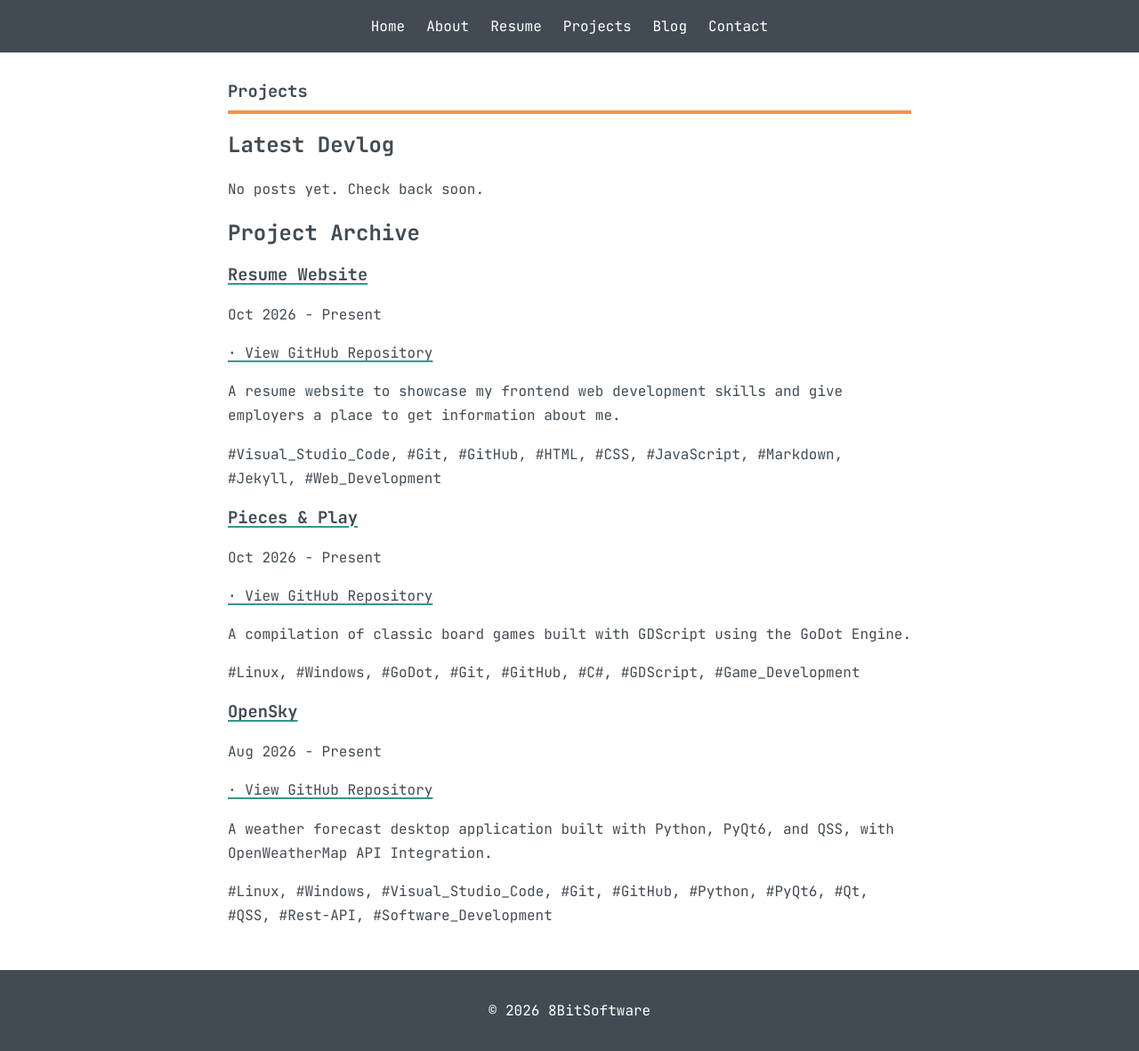
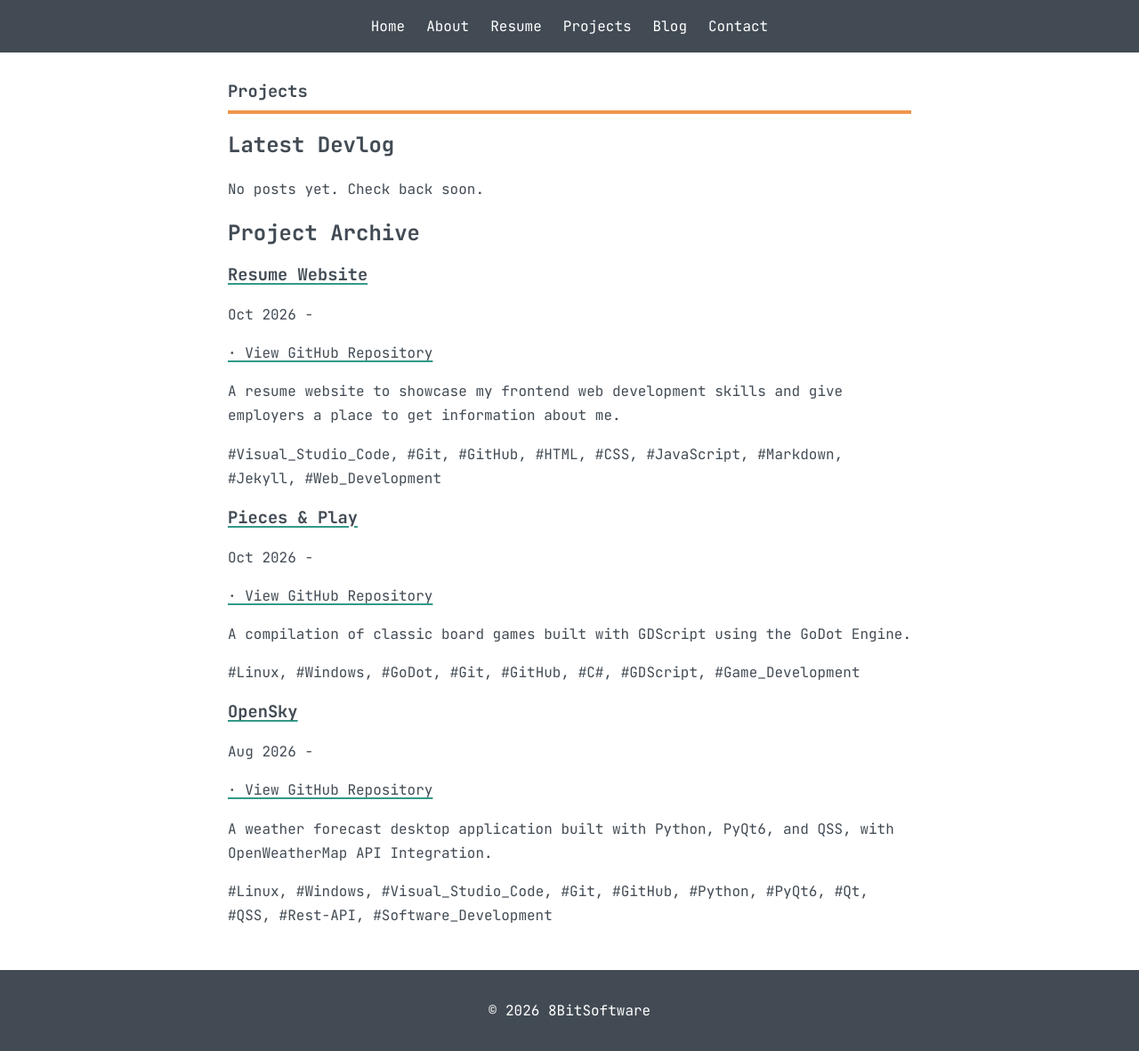
Before and after one commit to 8Bitsian/Resume, a Jekyll site: the page built from pages/projects.md, in a window 1280 px wide. Shown: the whole page at 89% size. Built offline with Jekyll 4.4.1, drawn with Linux system fonts in a browser that asks for light colours.

Commit message:
Changed unless to if statement in project-feed.html

```diff
--- a/_includes/project-feed.html
+++ b/_includes/project-feed.html
@@ -14,13 +14,13 @@
               {{ project.start_date | date: "%b %Y" }}
             </time>
             -
-            {% unless project.end_date == blank %}
+            {% if project.end_date == blank %}
               Present
             {% else %}
               <time datetime="{{ project.end_date | date_to_xmlschema }}">
                 {{ project.end_date | date: "%b %Y" }}
               </time>
-            {% endunless %}
+            {% endif %}
           </p>
 
           {% if project.repo %}
```
